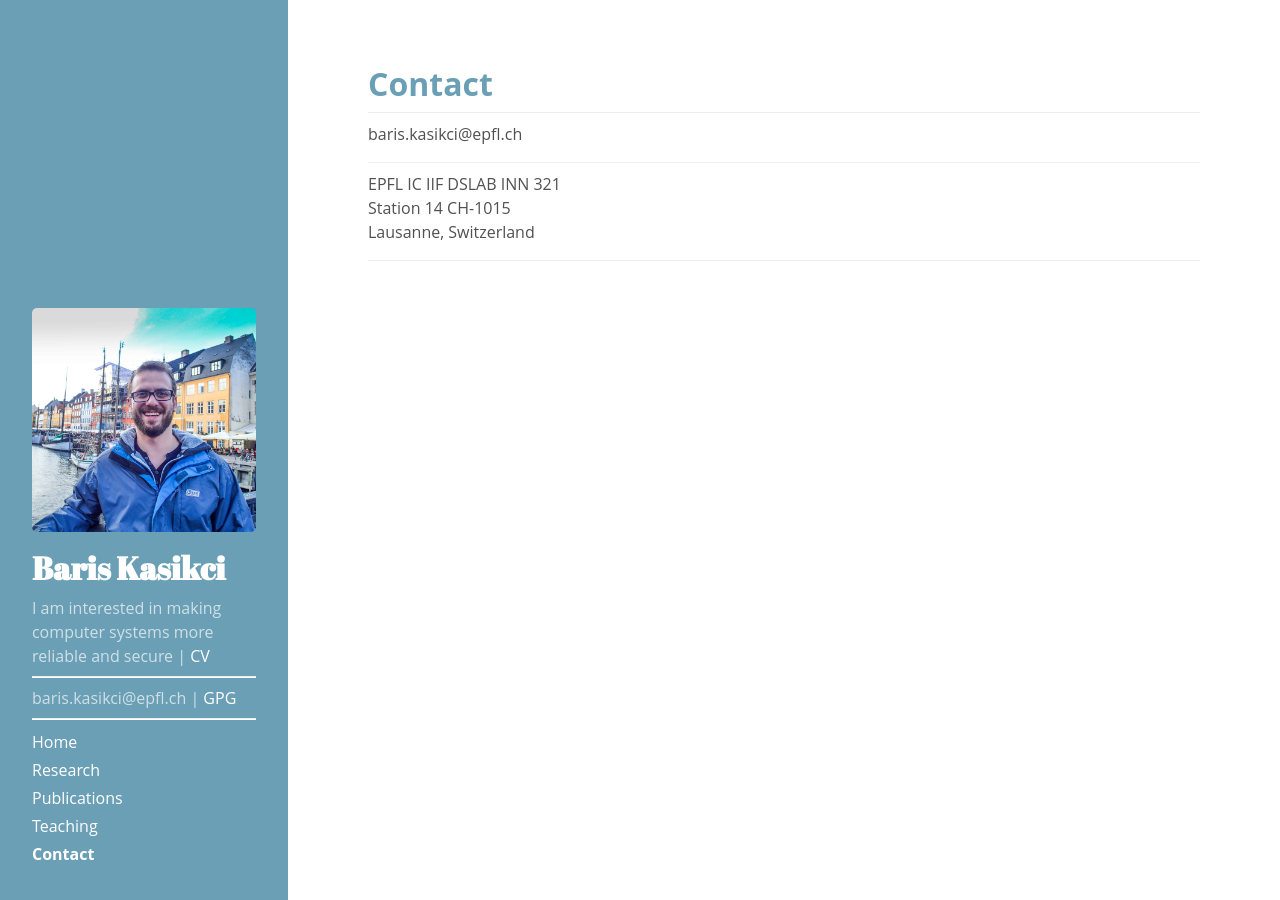
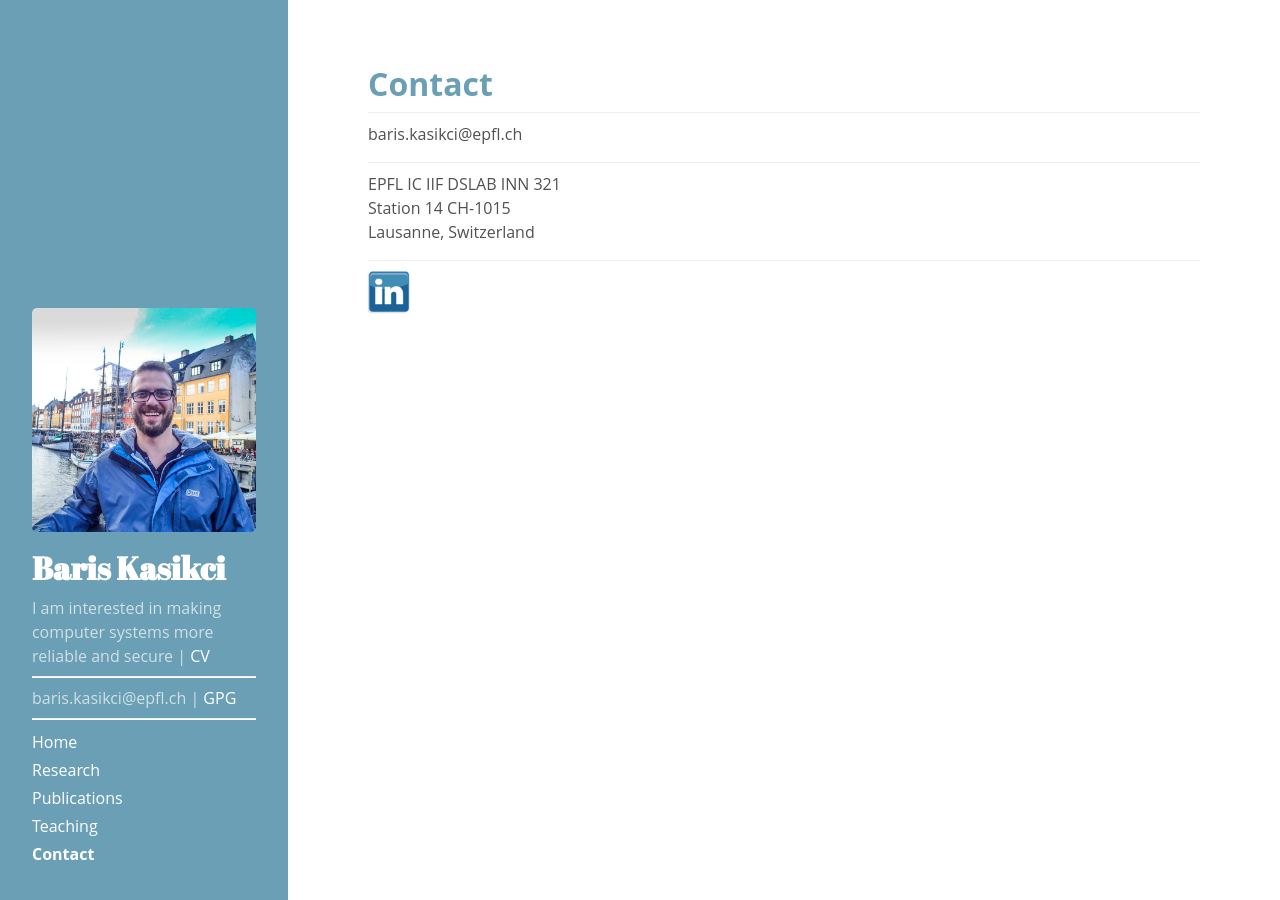
Before and after one commit to kasikci/kasikci.github.io, a Jekyll site: the page built from contact.md, in a window 1280 px wide. Built offline with Jekyll 4.4.1, drawn with Linux system fonts in a browser that asks for light colours; Markdown is read by kramdown in place of the engine named in the settings.

Commit message:
added the linekd in link

```diff
--- a/contact.md
+++ b/contact.md
@@ -18,3 +18,9 @@ Lausanne, Switzerland
 
 
 <hr>
+
+<p>
+<a href="https://www.linkedin.com/pub/baris-kasikci/10/76a/761">
+<img src="{{ site.baseurl }}public/linkedin-logo.jpg" alt="My LinkedIn profile" width="42" height="45" border="0">
+</a>
+</p>
```
Also changed, not shown: public/linkedin-logo.jpg (added), 3 other files.
